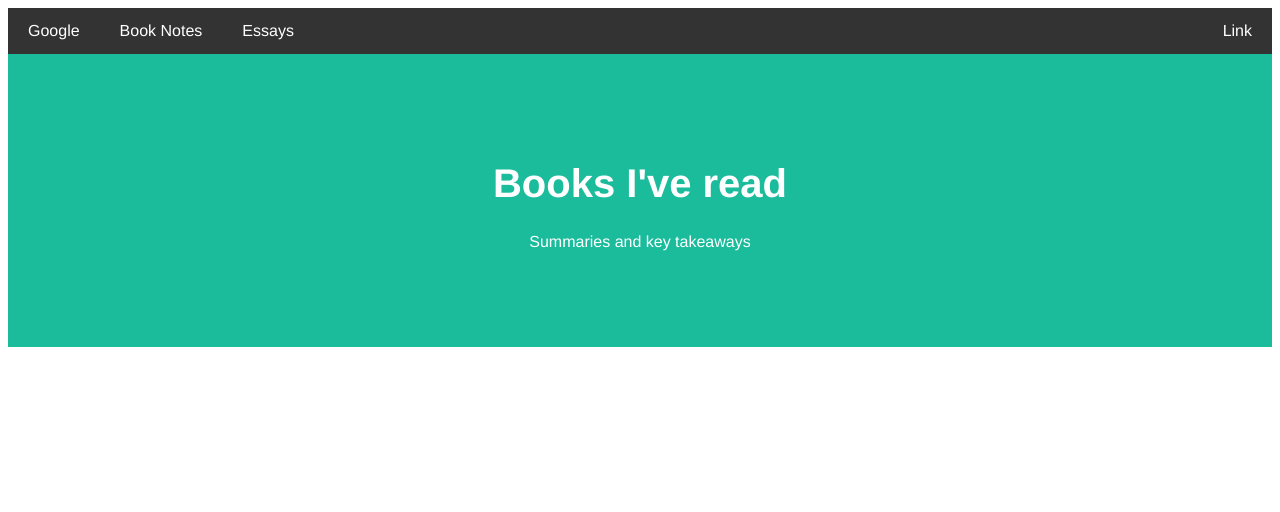
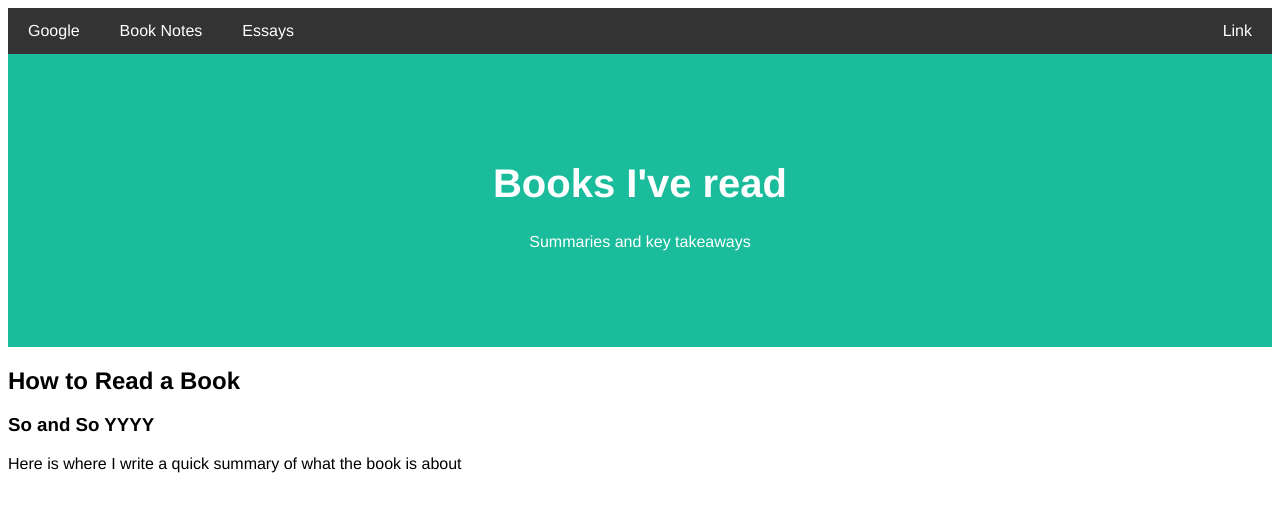
Before and after one commit to j-underdown/j-underdown.github.io, a Jekyll site: the page booknotes.html, which Jekyll copies as it is, in a window 1280 px wide. Shown: the top 512 px of the page. Built offline with Jekyll 4.4.1, drawn with Linux system fonts in a browser that asks for light colours.

Commit message:
Update booknotes.html

```diff
--- a/booknotes.html
+++ b/booknotes.html
@@ -16,6 +16,10 @@
   <p><h1>Books I've read</h1></p>
   <p>Summaries and key takeaways</p>
 </div>
+<div>
+  <a href"howtoreadabook"><h2>How to Read a Book</h2></a>
+  <h3>So and So YYYY</h3>
+  <p>Here is where I write a quick summary of what the book is about</p>
 
 </body>
 </html>
```
